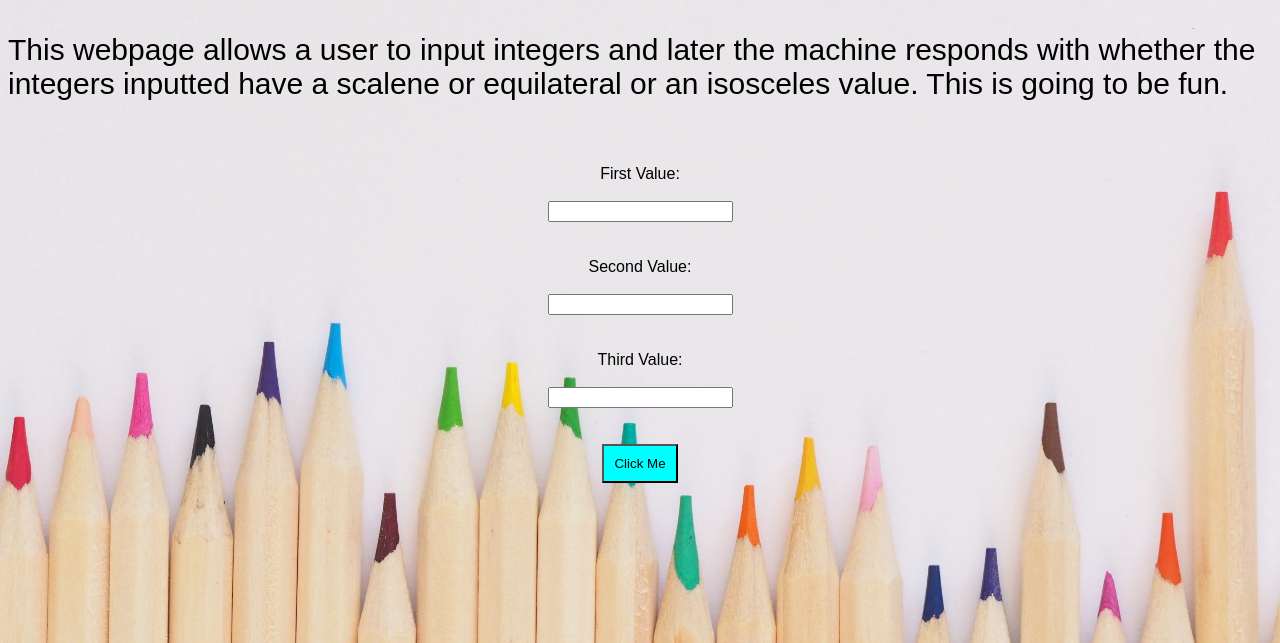
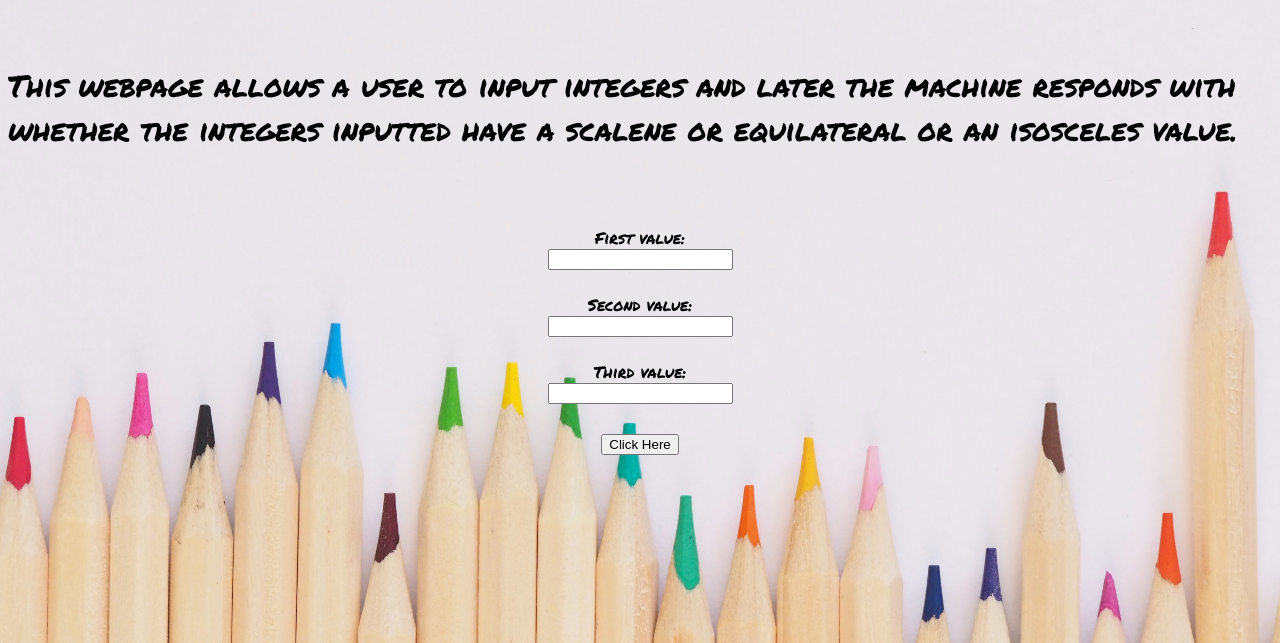
Before and after one commit to mulicheryl/Triangle-Tracker-, a plain HTML site: page index.html in a window 1280 px wide. Shown: the part 157-800 px from the top of the page. Drawn offline with Linux system fonts and the light colour scheme.

Commit message:
add all changes made

```diff
--- a/index.html
+++ b/index.html
@@ -6,6 +6,7 @@
     <title>Triangle-Tracker</title>
     <meta name="viewport" content="width=device-width, initial-scale=1">
     <link rel="stylesheet" type="text/css" media="screen" href="styles.css" />
+    <link href="https://fonts.googleapis.com/css?family=Permanent+Marker" rel="stylesheet">
 </head>
 <body >
     <center>
@@ -14,39 +15,25 @@
     </header>
     </center>
      <p>
-        This webpage allows a user to input integers and later the machine responds with whether the integers inputted have a scalene or equilateral or an isosceles value. This is going to be fun.<br><br>
-        <div id="blanks">
-                <form id="triangle-tracker">
-                  <div class="form-group">
-                  <center>
-                    <laindows.alert
-                    Search instead for winows.alert
-                    Window alert() Method
-                    https://www.w3schoobel for="firstvalue">First Value:</label><br><br>
-                  </center>
-                    <input id="first" class="form-control" type="text" height="50px" width="20px">
-                  </div><br><br>
-                  <div class="form-group">
-                  <center>
-                    <label for="secondvalue">Second Value:</label><br><br>
-                  </center>
-                    <input id="second" class="form-control" type="text" height="5px" width="20px">
-                  </div><br><br>
-                  <div class="form-group">
-                  <center>
-                    <label for="thirdvalue">Third Value:</label><br><br>
-                  </center>
-                    <input id="third" class="form-control" type="text" height="5px" width="20px">
-                  </div><br><br>
-                <center>
-                  <button id="btn" type="submit" class="btn">Click Me</button>
-                </center>
+        This webpage allows a user to input integers and later the machine responds with whether the integers inputted have a scalene or equilateral or an isosceles value.<br><br>
+      <center>
+        <div class="form-group">
 
-                </form>
-        </div>
+            First value:<br>
+            <input type="number" name="firstvalue" id="first"><br><br>
+            Second value:<br>
+            <input type="number" name="secondvalue" id="second"><br><br>
+            Third value:<br>
+            <input type="number" name="thirdvalue" id="third"><br>
 
-     </p>
+            <p id="outputs"></p>
+            </div>
+          <input type="button" value="Click Here" onclick="triangleTracker()">
+      </center>
 
-<script src="js/index.js"></script>
+
+    </p>
+
+<script src="index.js"></script>
 </body>
 </html>
--- a/index.js
+++ b/index.js
@@ -1,8 +1,19 @@
-var first=parseInt(prompt("Enter a number!"));
-var second=parseInt(prompt("Now a second number!"));
-var third=parseInt(prompt("At last a third one"));
+function triangleTracker() {
 
-if(first === second && second === third && first === third );
-   return(equilateral);
-    alert(equilateral);
-    if(first === second &&)
+      var first = parseFloat(document.getElementById("first").value);
+      var second = parseFloat(document.getElementById("second").value);
+      var third = parseFloat(document.getElementById("third").value);
+          if (first === second && second === third && third === first) {
+            alert("Equilateral Triangle");
+        }
+          else if (first === second || first === third || second === third ) {
+            alert("Isosceles Triangle");
+        }
+          else if ((first+second)<=third || (first+third)<=second || (second+third)<=first) {
+            alert("THIS IS NOT A Triangle");
+        }
+          else if (first !== second && second !== third ) {
+            alert("Scalene Triangle");
+        }
+
+}
--- a/styles.css
+++ b/styles.css
@@ -1,8 +1,9 @@
 body{
-    font-family: fantasy , cursive;
+    font-family: 'Permanent Marker', cursive;
     background-image: url('art.jpg');
     background-size: cover;
     background-position: center;
+
 
 }
 p{
@@ -11,14 +12,12 @@ p{
 h1{
     display: flex
     justify-content: center;
-    font-size: 100px;
+    font-size :100px;
     font-weight: 900;
 }
-#blanks{
-    text-size:30px;
-    display: flex;
-    justify-content: center;
-    font-family: fantasy , cursive;
+.blanks{
+    font-size:30px;
+    font-family: 'Permanent Marker' , cursive;
     border-radius: 20px;
 }
 
```
